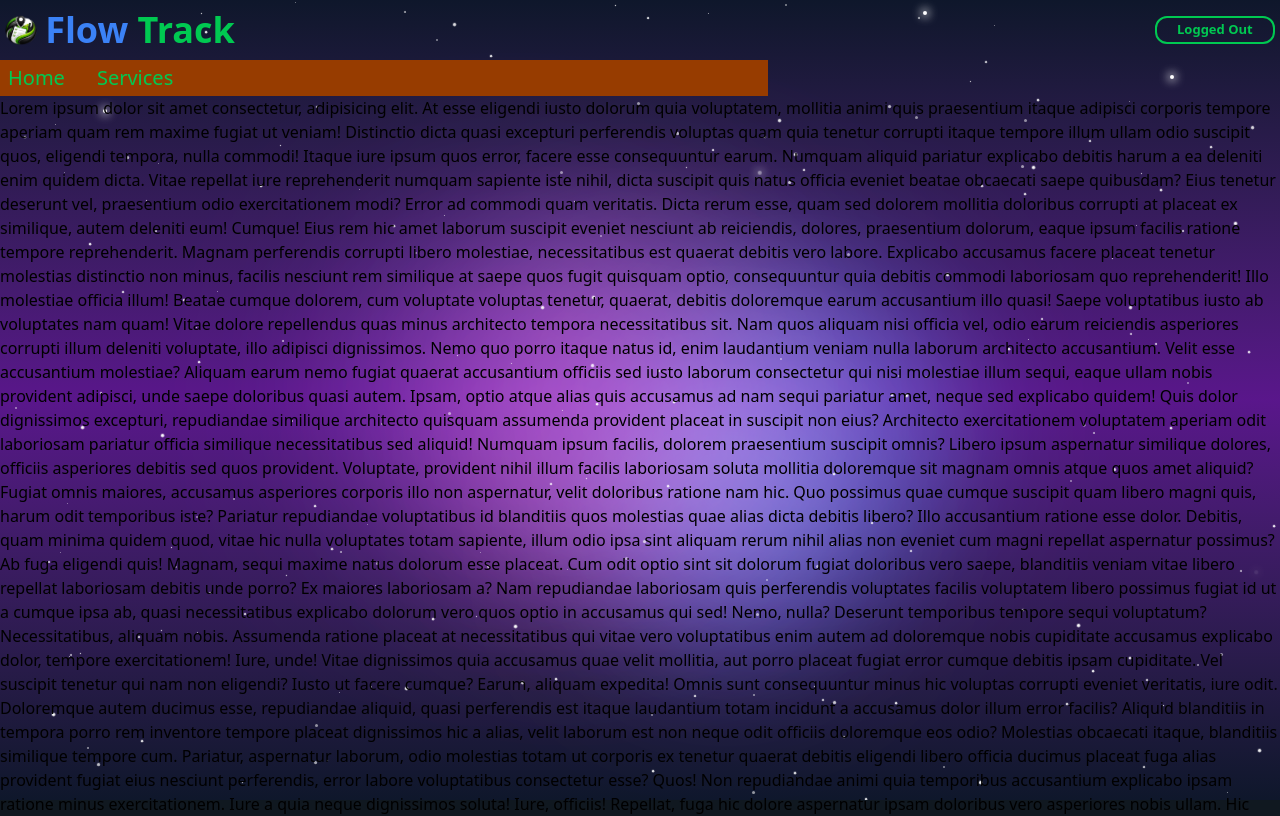
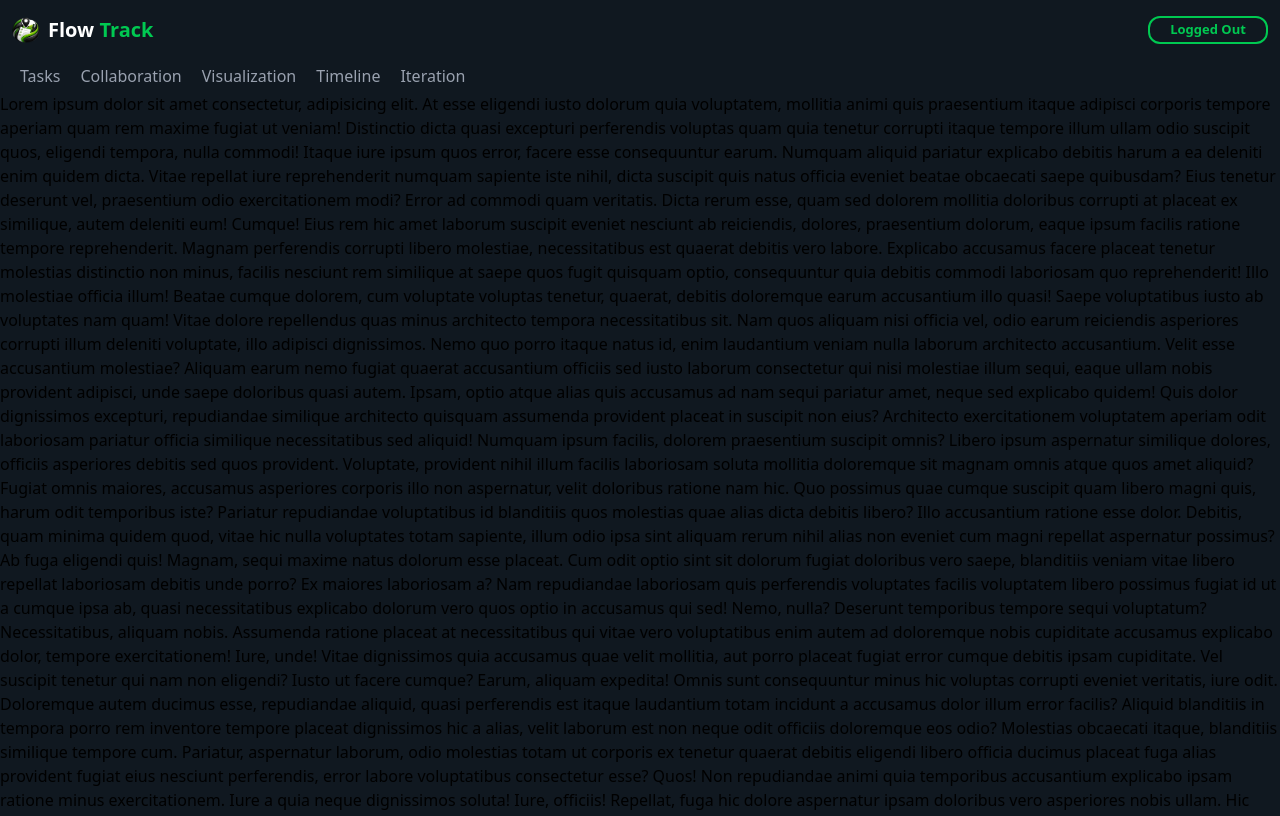
Before and after one commit to Samrat-Deula7/FlowTrack, a React (Vite) app in the folder Frontend/: page / in a window 1280 px wide. Shown: the top 816 px of the page. Built offline with nearby package versions, Linux system fonts and the light colour scheme.

Commit message:
Finished the nav bar of affter logged in page and removed the old background

```diff
--- a/Frontend/src/AfterLoggedInComponents/Nav.tsx
+++ b/Frontend/src/AfterLoggedInComponents/Nav.tsx
@@ -19,46 +19,61 @@ const NavBar = () => {
             : "bg-transparent"
         }`}
       >
-        <div className=" w-full h-15 flex justify-center items-center gap-x-5 md:gap-x-105 lg:gap-x-170 xl:gap-x-230 2xl:gap-x-350">
-          <div className="flex justify-center items-center gap-2 text-xl ">
-            <img src={Logo} alt="logo" className="w-8" />
+        <div className=" w-full h-15 flex justify-between items-center px-3">
+          <div className="flex justify-center items-center  gap-2 text-xl ">
+            <img src={Logo} alt="logo" className="w-7" />
             <h1 className="text-white font-bold">
               <div className="flex">
-                <Link
-                  to="/"
-                  className=" text-2xl md:text-3xl lg:text-4xl font-bold   text-[#3b82f6]"
-                >
+                <Link to="/">
                   Flow <span className="text-green-500">Track</span>
                 </Link>
               </div>
             </h1>
           </div>
 
+          <button className="text-[#000000] font-bold text-[13px] border border-2 border-green-500 text-green-500 w-30 h-7 rounded-xl hover:-translate-y-1 duration-300 hover:border-none hover:bg-transparent cursor-pointer">
+            Logged Out
+          </button>
           {/* This is the mobile menu */}
           <div
-            className=" w-7 h-5 relative -left-4 cursor-pointer z-40 md:hidden"
+            className=" w-7 h-5 relative -left-4 cursor-pointer z-40 text-white md:hidden"
             // onClick={() => setmenuOpen((prev) => !prev)}
           >
             &#9776;
           </div>
-          <button className="text-[#000000] font-bold text-[13px] border border-2 border-green-500 text-green-500 w-30 h-7 rounded-xl hover:-translate-y-1 duration-300 hover:border-none hover:bg-transparent cursor-pointer">
-            Logged Out
-          </button>
         </div>
-        <div className="w-3xl h-xl flex justify-start items-center gap-x-2 bg-amber-800 py-1 px-2">
+        <div className="w-3xl h-xl flex justify-start items-center gap-x-2 py-1 px-2">
           {" "}
-          <div className=" flex items-center gap-x-8">
+          <div className=" flex items-center gap-x-5 px-3 ">
             <Link
               to="/"
-              className={` md:text-xl  text-green-500 cursor-pointer hover:text-green-400 `}
+              className={` md:text-110  text-gray-400 cursor-pointer hover:text-green-500 hover:font-mono`}
             >
-              Home
+              Tasks
             </Link>
             <Link
               to="/services"
-              className={` md:text-xl  text-green-500 cursor-pointer hover:text-green-400 `}
+              className={` md:text-110  text-gray-400 cursor-pointer hover:text-green-500 hover:font-mono`}
             >
-              Services
+              Collaboration
+            </Link>
+            <Link
+              to="/services"
+              className={` md:text-110  text-gray-400 cursor-pointer hover:text-green-500 hover:font-mono`}
+            >
+              Visualization
+            </Link>
+            <Link
+              to="/services"
+              className={` md:text-110 text-gray-400 cursor-pointer hover:text-green-500 hover:font-mono`}
+            >
+              Timeline
+            </Link>
+            <Link
+              to="/services"
+              className={` md:text-110  text-gray-400 cursor-pointer hover:text-green-500 hover:font-mono`}
+            >
+              Iteration
             </Link>
           </div>
         </div>
--- a/Frontend/src/AfterLoggedInComponents/background.tsx
+++ b/Frontend/src/AfterLoggedInComponents/background.tsx
@@ -1,108 +1,11 @@
-import  { useEffect, useState } from "react";
 import "./AfterLoggedinCSS/style.css";
 
-interface Star {
-  id: number;
-  x: number;
-  y: number;
-  size: number;
-  opacity: number;
-  duration: number;
-  delay: number;
-}
 
-interface ShootingStar {
-  id: number;
-  delay: number;
-  duration: number;
-}
 
-export default function Background(): JSX.Element {
-  const [stars, setStars] = useState<Star[]>([]);
-  const [shootingStars, setShootingStars] = useState<ShootingStar[]>([]);
-
-  useEffect(() => {
-    // Generate random stars
-    const generatedStars: Star[] = Array.from({ length: 200 }, (_, i) => ({
-      id: i,
-      x: Math.random() * 100,
-      y: Math.random() * 100,
-      size: Math.random() * 2 + 1,
-      opacity: Math.random() * 0.5 + 0.5,
-      duration: Math.random() * 3 + 2,
-      delay: Math.random() * 5,
-    }));
-    setStars(generatedStars);
-
-    // Generate shooting stars
-    const generatedShootingStars: ShootingStar[] = Array.from(
-      { length: 5 },
-      (_, i) => ({
-        id: i,
-        delay: Math.random() * 10,
-        duration: Math.random() * 2 + 1,
-      }),
-    );
-    setShootingStars(generatedShootingStars);
-  }, []);
-
+export default function Background(){
   return (
-    <div className="fixed inset-0 -z-10 w-full h-screen overflow-hidden bg-gradient-to-b from-slate-900 via-purple-900 to-slate-900">
-      {/* Nebula clouds */}
-      <div className="absolute inset-0">
-        <div className="absolute top-1/4 left-1/4 w-96 h-96 bg-purple-500 rounded-full mix-blend-screen filter blur-3xl opacity-20 animate-pulse"></div>
-        <div
-          className="absolute top-1/3 right-1/4 w-80 h-80 bg-blue-500 rounded-full mix-blend-screen filter blur-3xl opacity-20 animate-pulse"
-          style={{ animationDelay: "1s" }}
-        ></div>
-        <div
-          className="absolute bottom-1/4 left-1/3 w-72 h-72 bg-pink-500 rounded-full mix-blend-screen filter blur-3xl opacity-15 animate-pulse"
-          style={{ animationDelay: "2s" }}
-        ></div>
-        <div
-          className="absolute top-1/2 right-1/3 w-64 h-64 bg-indigo-500 rounded-full mix-blend-screen filter blur-3xl opacity-25 animate-pulse"
-          style={{ animationDelay: "1.5s" }}
-        ></div>
-      </div>
-
-      {/* Stars */}
-      <div className="absolute inset-0">
-        {stars.map((star: Star) => (
-          <div
-            key={star.id}
-            className="absolute rounded-full bg-white"
-            style={{
-              left: `${star.x}%`,
-              top: `${star.y}%`,
-              width: `${star.size}px`,
-              height: `${star.size}px`,
-              opacity: star.opacity,
-              animation: `twinkle ${star.duration}s ease-in-out infinite`,
-              animationDelay: `${star.delay}s`,
-            }}
-          />
-        ))}
-      </div>
-
-      {/* Shooting stars */}
-      <div className="absolute inset-0">
-        {shootingStars.map((star: ShootingStar) => (
-          <div
-            key={star.id}
-            className="absolute w-1 h-1 bg-white rounded-full"
-            style={{
-              top: `${Math.random() * 50}%`,
-              left: `${Math.random() * 100}%`,
-              animation: `shooting ${star.duration}s linear infinite`,
-              animationDelay: `${star.delay}s`,
-              boxShadow: "0 0 10px 2px rgba(255, 255, 255, 0.8)",
-            }}
-          />
-        ))}
-      </div>
-
-      {/* Center glow */}
-      <div className="absolute top-1/2 left-1/2 transform -translate-x-1/2 -translate-y-1/2 w-96 h-96 bg-purple-400 rounded-full mix-blend-screen filter blur-3xl opacity-30 animate-pulse"></div>
-    </div>
+    <>
+      <div className="fixed inset-0 overflow-hidden pointer-events-none -z-10 "></div>
+    </>
   );
 }
--- a/Frontend/src/LandingPageComponents/NavBar.tsx
+++ b/Frontend/src/LandingPageComponents/NavBar.tsx
@@ -17,7 +17,7 @@ const NavBar = () => {
           : "bg-transparent"
       }`}
     >
-      <div className=" w-full h-15 flex justify-center items-center gap-x-5 md:gap-x-105 lg:gap-x-170 xl:gap-x-230 2xl:gap-x-350">
+      <div className=" w-full h-15 flex justify-between items-center px-3">
         <div className="flex justify-center items-center gap-2 text-xl ">
           <img src={Logo} alt="logo" className="w-8" />
           <h1 className="text-white font-bold">
```
